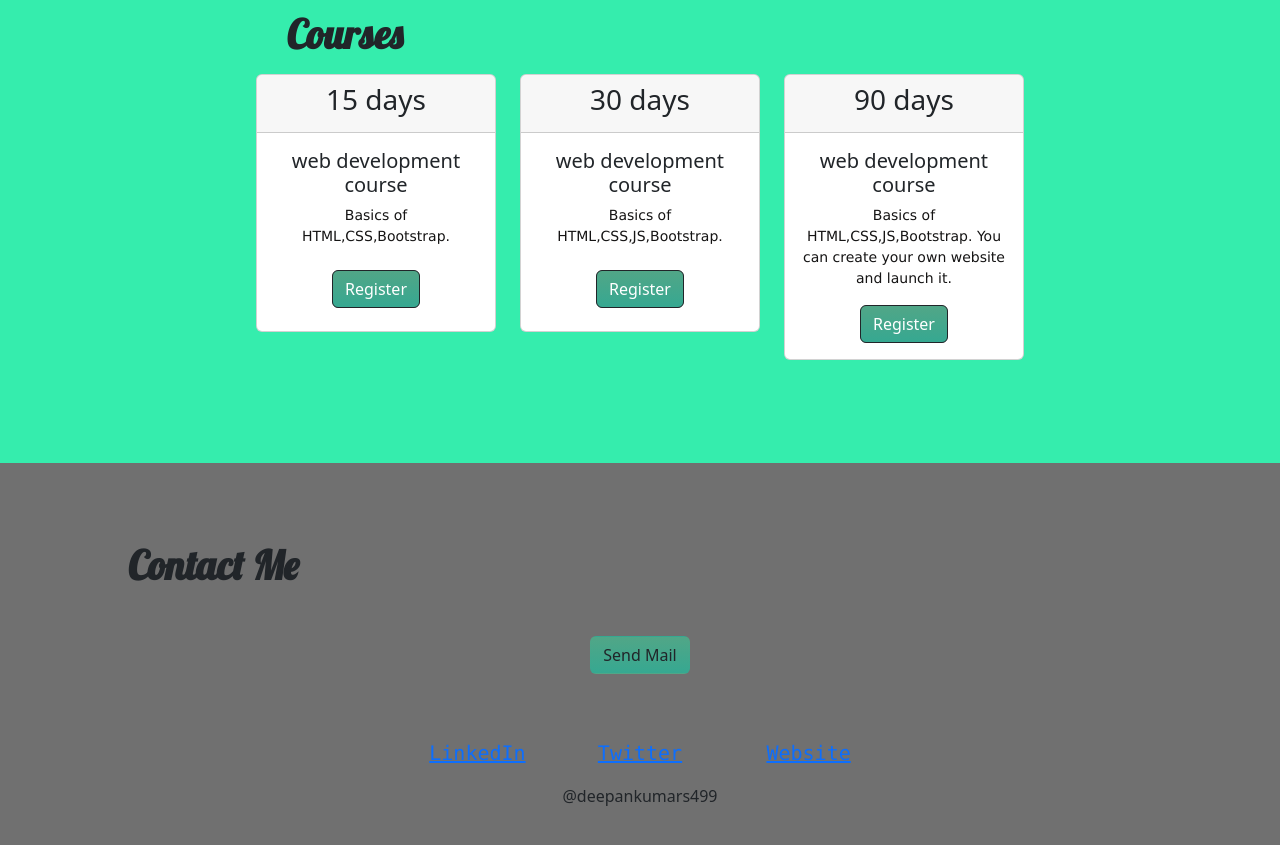
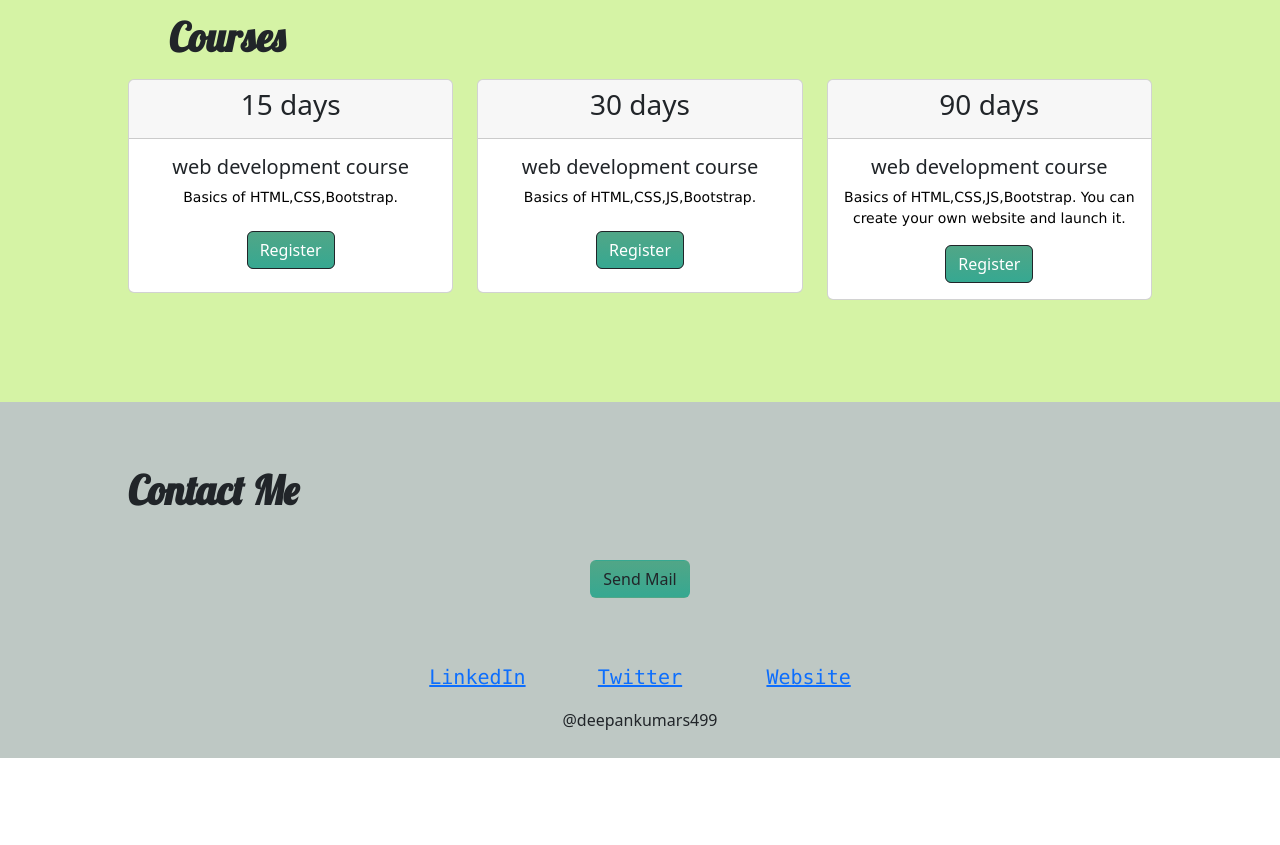
Before and after one commit to Deepankumar6748/portfolio17, a plain HTML site: page index.html in a window 1280 px wide. Shown: the part 3323-4168 px from the top of the page. After the commit the page ends 4081 px from the top, so only its background shows below. Drawn offline with nearby package versions, Linux system fonts and the light colour scheme.

Commit message:
Update style.css

```diff
--- a/style.css
+++ b/style.css
@@ -1,6 +1,6 @@
 #top
 {
-    background-color: rgb(209, 178, 135);
+    background-color:  rgb(209, 178, 135);
 }
 .top-container{
     padding-top: 3%;
@@ -28,23 +28,23 @@ h1{
     padding: 0 16px;
 }
 .mid{
-    padding: 8% 20%;
+    padding: 8% 10%;
     font-size: 14px;
-    background-color: rgb(53, 237, 173);
+    background-color: rgb(213, 243, 165);
 }
 .icon{
     color: rgb(237, 8, 43);
 }
 p{
     font-family: 'Lucida Sans', 'Lucida Sans Regular', 'Lucida Grande', 'Lucida Sans Unicode', Geneva, Verdana, sans-serif;
-    color:rgb(21, 20, 20);
+    color:rgb(0, 0, 0);
 }
 .navi{
     padding: 2% 7%;
-    background-color:rgb(209, 178, 135);
+    background-color: rgb(209, 178, 135);
 }
 #middle{
-    background-color: rgb(209, 178, 135);
+    background-color:  rgb(209, 178, 135);
 }
 .btn {
 
@@ -77,10 +77,10 @@ p{
     padding-bottom: 5%;
   }
   .bottom-container{
-    background-color: rgb(112, 112, 112);
+    background-color:  rgb(190, 200, 196);
     position: relative;
-    padding-top:40px;
-    padding-bottom: 40px;
+    padding-top:2%;
+    padding-bottom: 2%;
 }
 a{
     text-decoration: none;
```
